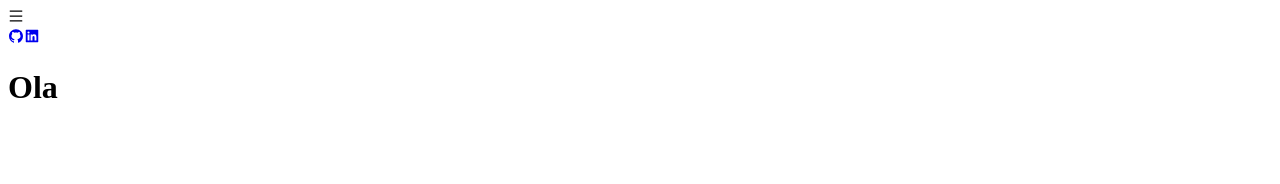
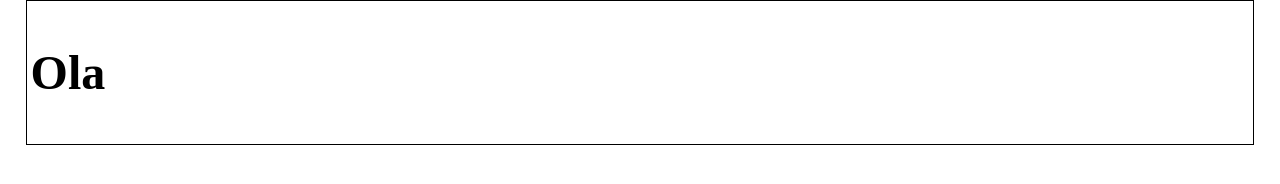
Before and after one commit to ola-dola/portfolio, a Gatsby site: page / in a window 1280 px wide. Built offline with nearby package versions, Linux system fonts and the light colour scheme; Gatsby itself is replaced by a stand-in of ours.

Commit message:
add global stylesheet

```diff
--- a/src/components/Layout.js
+++ b/src/components/Layout.js
@@ -7,13 +7,15 @@ import {
   AiFillGithub,
   AiFillLinkedin,
 } from "react-icons/ai"
+import GlobalStyle from "../styles/globalStyle"
 
 export default function Layout({ children }) {
   const [menuOpen, setMenuOpen] = useState(false)
 
   return (
     <>
-      <header className={`nav__mobile`}>
+      <GlobalStyle />
+      <StyledHeader className={`nav__mobile`}>
         <div onClick={() => setMenuOpen(!menuOpen)}>
           {menuOpen ? <AiOutlineClose /> : <AiOutlineMenu />}
         </div>
@@ -21,12 +23,15 @@ export default function Layout({ children }) {
           <a href="https://github.com/ola-dola">
             <AiFillGithub />
           </a>
-          <a href="https://linkedin.com/ola-oredola">
+          <a
+            style={{ paddingLeft: ".4rem" }}
+            href="https://linkedin.com/in/ola-oredola"
+          >
             <AiFillLinkedin />
           </a>
         </div>
-      </header>
-      <section style={{display: menuOpen ? "block": "none"}}>
+      </StyledHeader>
+      <section style={{ display: menuOpen ? "block" : "none" }}>
         <ul>
           <li>
             <Link to="/">Home</Link>
@@ -41,3 +46,12 @@ export default function Layout({ children }) {
     </>
   )
 }
+
+const StyledHeader = styled.header`
+  display: flex;
+  justify-content: space-between;
+
+  @media(min-width: 720px) {
+    display: none;
+  }
+`
--- /dev/null
+++ b/src/styles/GlobalStyle.js
@@ -0,0 +1,52 @@
+import { createGlobalStyle } from "styled-components"
+
+const GlobalStyle = createGlobalStyle`
+    *, *::before, *::after {
+      box-sizing: border-box;
+    }
+    body {
+        margin: 0 2vw;
+        border: .5px solid black;
+        padding: .75rem .25rem;
+        width: 96%;
+        font-size: 1.5rem;
+        color: black;
+    }
+
+    ul {
+        list-style: none;
+    }
+
+    svg {
+        fill: black;
+
+        :hover {
+            fill: #6f00ff;
+        }
+    }
+
+
+
+    a {
+        color: black;
+        text-decoration: none;
+
+        :visited {
+            color: black;
+        }
+        :hover {
+            color: #6f00ff;
+        }
+    }
+
+    /* button {
+        color: white;
+        background-color: #6f00ff;
+    } */
+
+    /* @media screen and (max-width: 600px) {
+
+    } */
+`
+
+export default GlobalStyle
```
